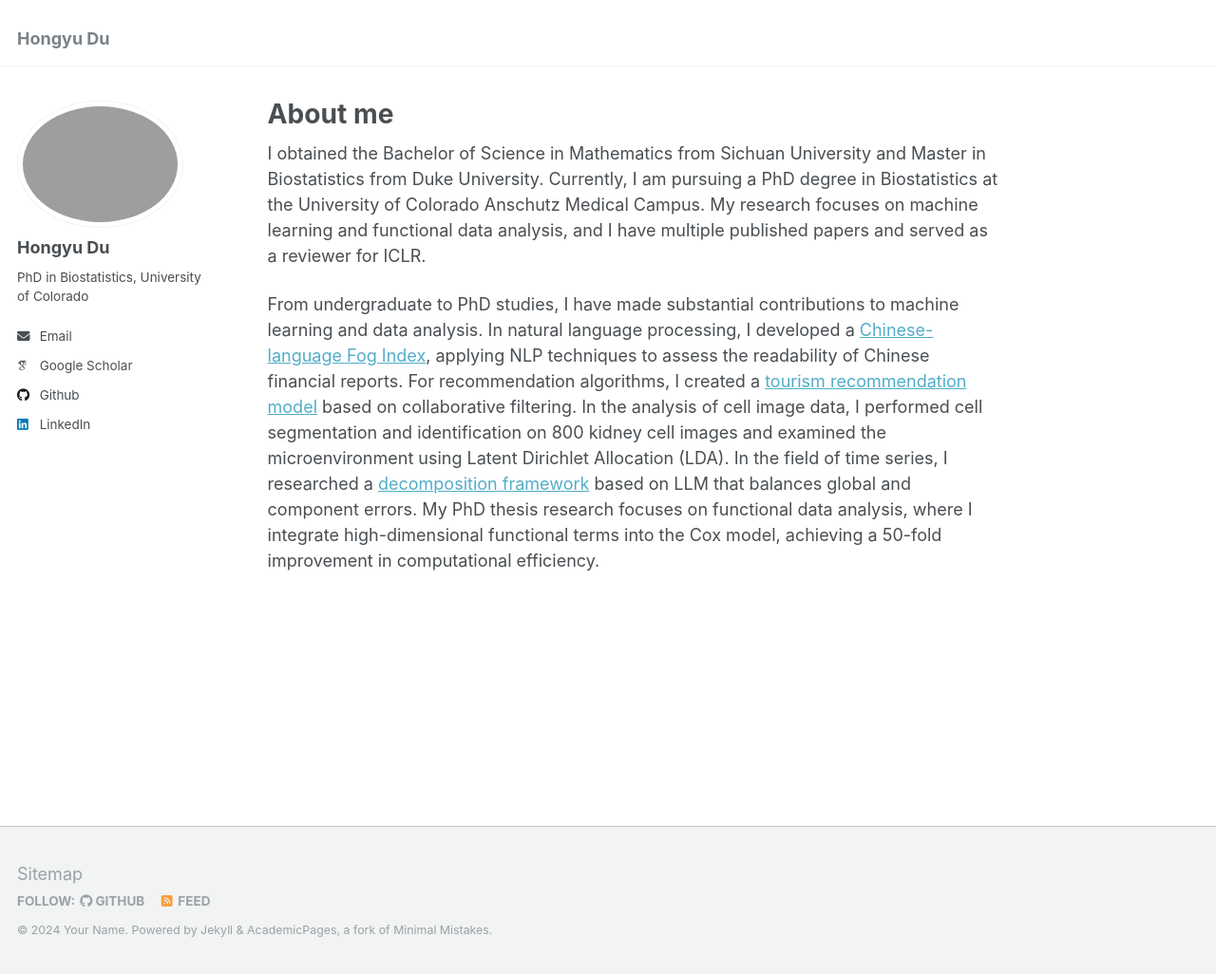
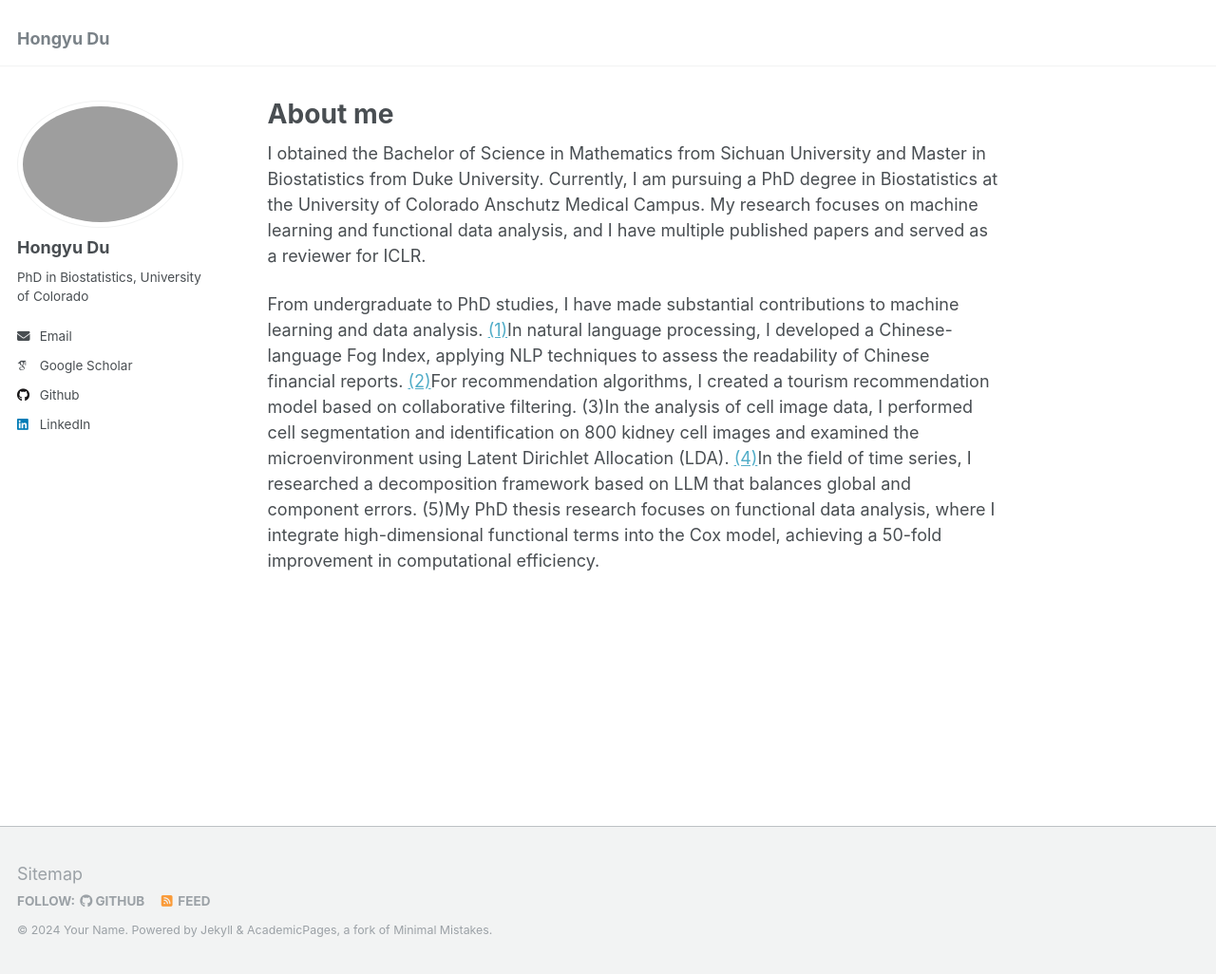
Before and after one commit to HongyuDu2/hongyu.github.io, a Jekyll site: the page built from _pages/about.md, in a window 1280 px wide and 1026 px high. Shown: the whole window at 95% size. Built offline with Jekyll 4.4.1, drawn with Linux system fonts in a browser that asks for light colours; some web fonts are replaced.

Commit message:
Update about.md

```diff
--- a/_pages/about.md
+++ b/_pages/about.md
@@ -10,4 +10,4 @@ redirect_from:
 
 I obtained the Bachelor of Science in Mathematics from Sichuan University and Master in Biostatistics from Duke University. Currently, I am pursuing a PhD degree in Biostatistics at the University of Colorado Anschutz Medical Campus. My research focuses on machine learning and functional data analysis, and I have multiple published papers and served as a reviewer for ICLR.
 
-From undergraduate to PhD studies, I have made substantial contributions to machine learning and data analysis. In natural language processing, I developed a [Chinese-language Fog Index](https://dl.acm.org/doi/pdf/10.1145/3395260.3395283?casa_token=JtSgDuOx34UAAAAA:ga8FGkSLvpZbgKvx4wej21u3B62w5gBRRQnPLhxq3hbylrCWQgfXJNRZa1ibWJu9TXWvmo7b5EZv), applying NLP techniques to assess the readability of Chinese financial reports. For recommendation algorithms, I created a [tourism recommendation model](https://www.researchgate.net/profile/Sizhe-Yu-2/publication/341658204_Improved_Tourism_Recommendation_System/links/61448dde519a1a381f6722e2/Improved-Tourism-Recommendation-System.pdf) based on collaborative filtering. In the analysis of cell image data, I performed cell segmentation and identification on 800 kidney cell images and examined the microenvironment using Latent Dirichlet Allocation (LDA). In the field of time series, I researched a [decomposition framework](https://arxiv.org/pdf/2411.11340?) based on LLM that balances global and component errors. My PhD thesis research focuses on functional data analysis, where I integrate high-dimensional functional terms into the Cox model, achieving a 50-fold improvement in computational efficiency.
+From undergraduate to PhD studies, I have made substantial contributions to machine learning and data analysis. [(1)](https://dl.acm.org/doi/pdf/10.1145/3395260.3395283?casa_token=JtSgDuOx34UAAAAA:ga8FGkSLvpZbgKvx4wej21u3B62w5gBRRQnPLhxq3hbylrCWQgfXJNRZa1ibWJu9TXWvmo7b5EZv)In natural language processing, I developed a Chinese-language Fog Index, applying NLP techniques to assess the readability of Chinese financial reports. [(2)](https://www.researchgate.net/profile/Sizhe-Yu-2/publication/341658204_Improved_Tourism_Recommendation_System/links/61448dde519a1a381f6722e2/Improved-Tourism-Recommendation-System.pdf)For recommendation algorithms, I created a tourism recommendation model based on collaborative filtering. (3)In the analysis of cell image data, I performed cell segmentation and identification on 800 kidney cell images and examined the microenvironment using Latent Dirichlet Allocation (LDA). [(4)](https://arxiv.org/pdf/2411.11340?)In the field of time series, I researched a decomposition framework based on LLM that balances global and component errors. (5)My PhD thesis research focuses on functional data analysis, where I integrate high-dimensional functional terms into the Cox model, achieving a 50-fold improvement in computational efficiency.
```
